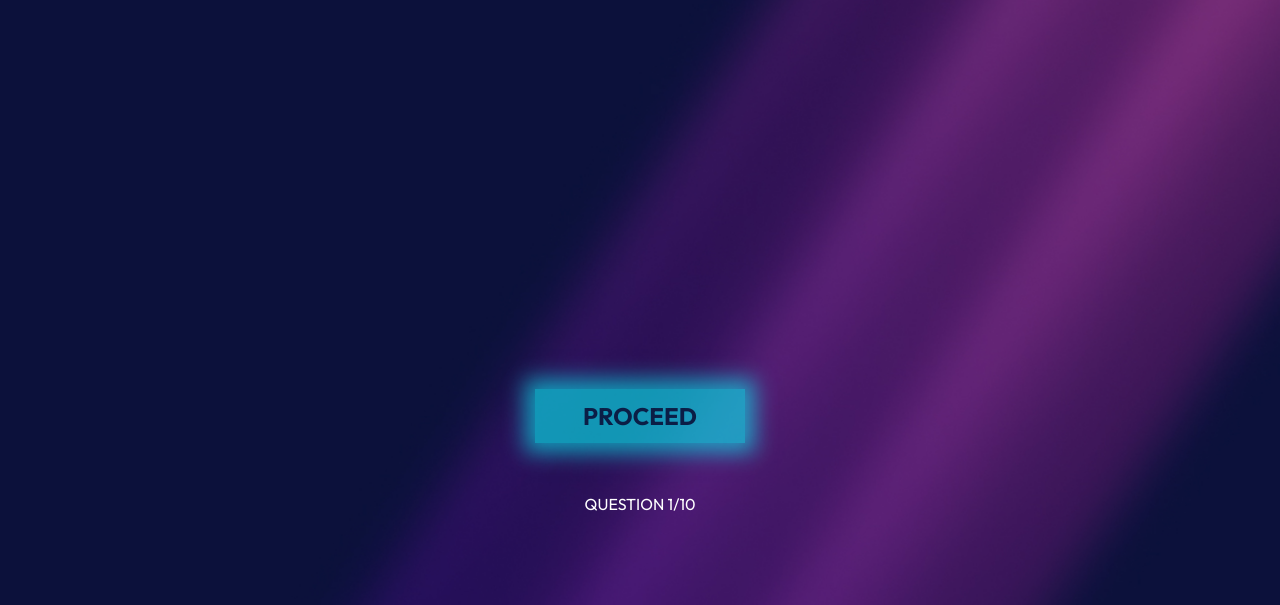
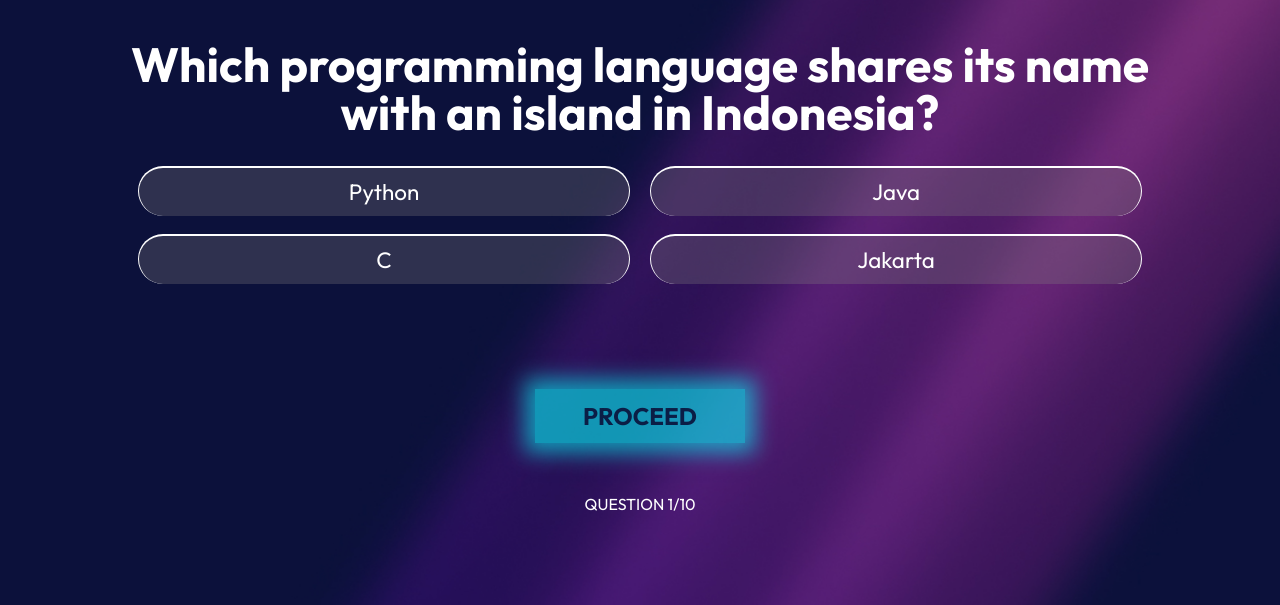
Before and after one commit to FedericoIafolla/Buildweek-1-Team5, a plain HTML site: page benchmark.html in a window 1280 px wide. Shown: the part 195-800 px from the top of the page. Drawn offline with Linux system fonts and the light colour scheme; the site is published under a folder, as on GitHub Pages, so addresses that start at the root find nothing.

Commit message:
modifica

```diff
--- a/benchmark.html
+++ b/benchmark.html
@@ -55,7 +55,7 @@
 
     </div>
     </div>
-    <script src="/assets/js/benchmark.js"></script>
+    <script src="./assets/js/benchmark.js"></script>
 </body>
 
 </html>
```
